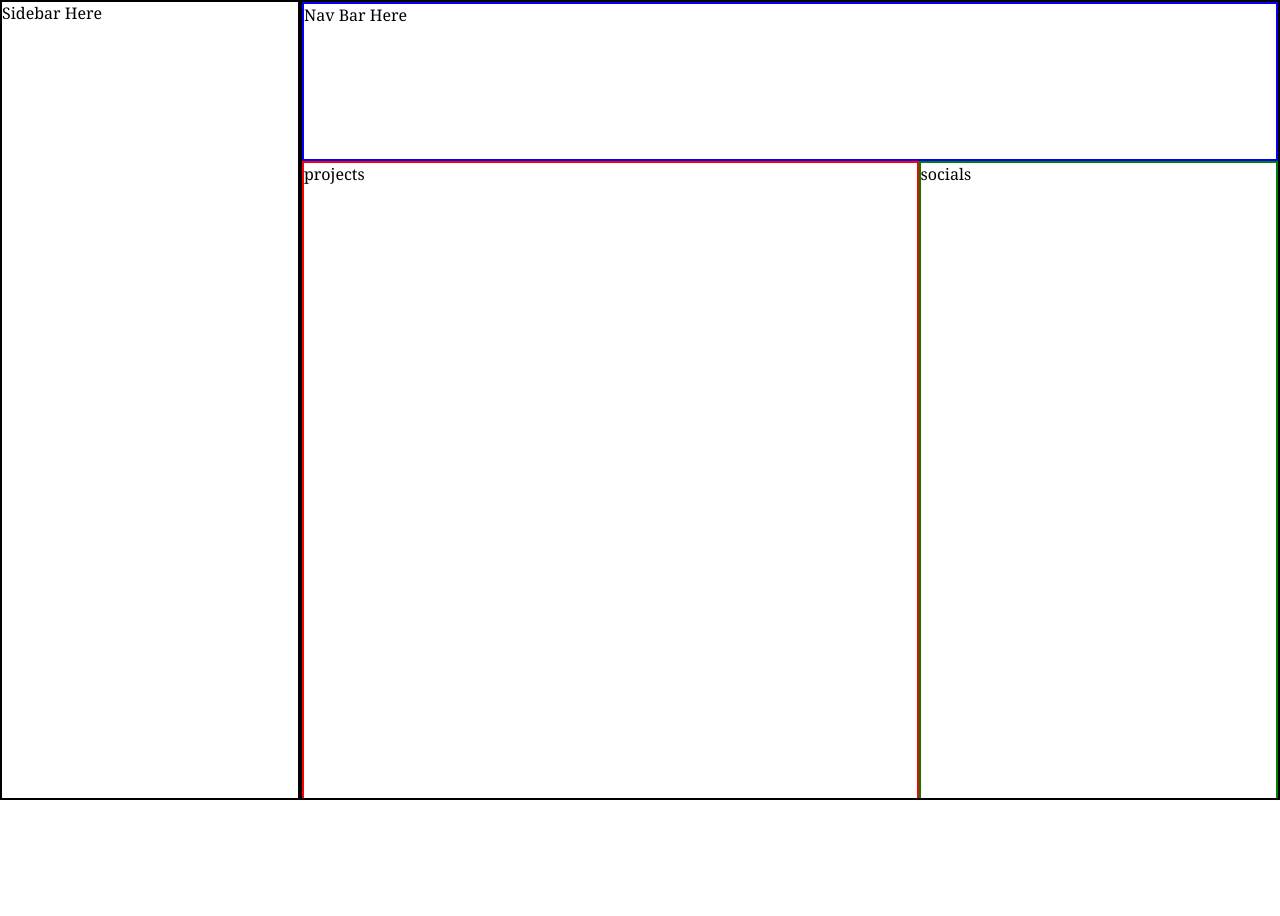
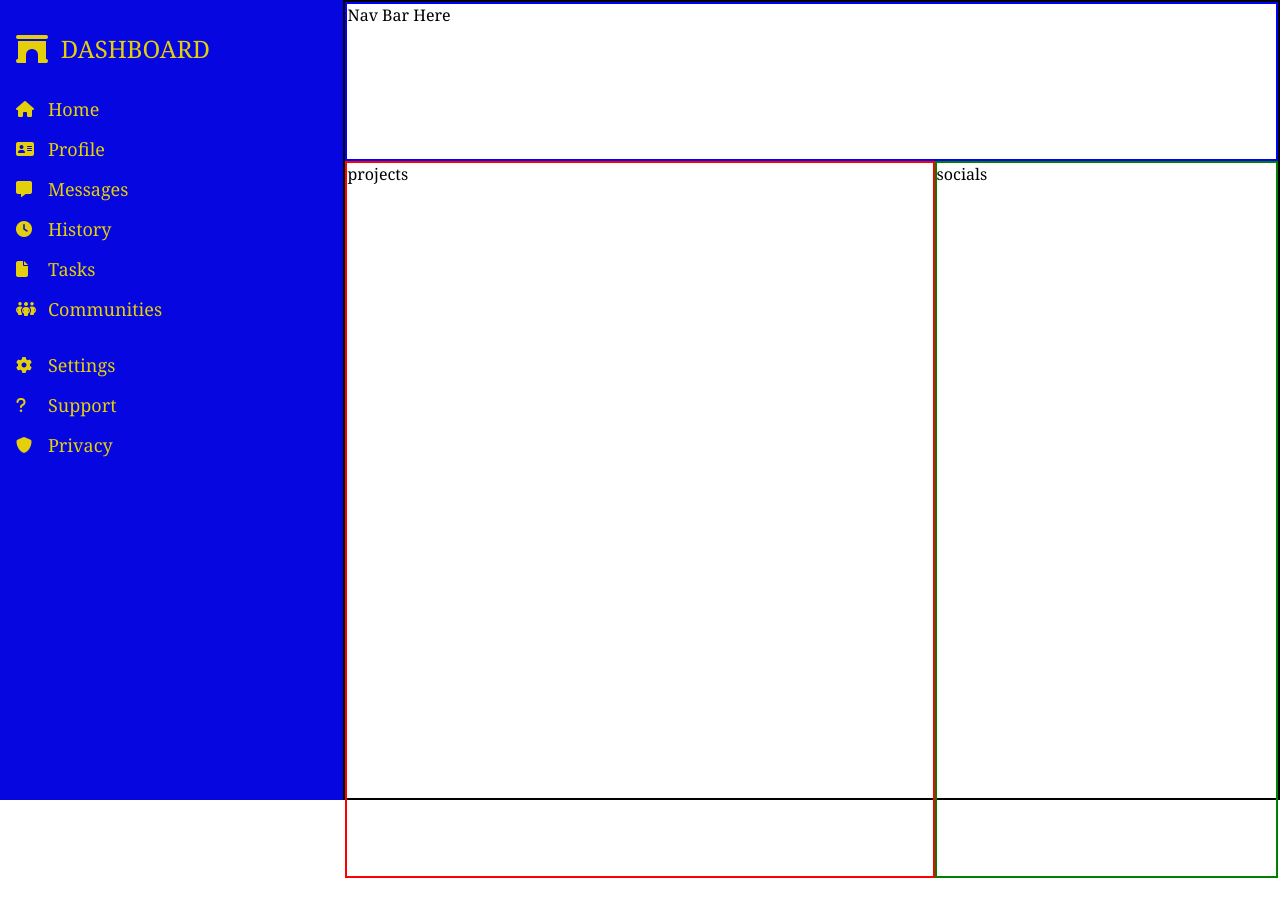
Before and after one commit to VenexCon/Admin-Dashboard, a plain HTML site: page index.html in a window 1280 px wide. Before the commit the page ends 800 px from the top, so only its background shows below. Drawn offline with Linux system fonts and the light colour scheme.

Commit message:
<feat> aside media quries updated

```diff
--- a/index.html
+++ b/index.html
@@ -11,7 +11,68 @@
 <body>
 
     <script src="https://kit.fontawesome.com/a587b37b46.js" crossorigin="anonymous"></script>
-    <aside>Sidebar Here</aside>
+    <aside>
+        <div class="hero-wrapper">
+            <i class="fa-solid fa-archway fa-2x"></i>
+            <p>DASHBOARD</p>
+        </div>
+
+        <div class="taskbar">
+
+            <div class="task-item" id="home">
+                <a href="#"><i class="fa-solid fa-house"></i>
+                <p>Home</p></a>
+            </div>
+
+            <div class="task-item" id="profile">
+                <a href="#"><i class="fa-solid fa-address-card"></i>
+                <p>Profile</p></a>
+            </div>
+
+            <div class="task-item" id="messages">
+                <a href="#"><i class="fa-solid fa-message"></i>
+                <p>Messages</p></a>
+            </div>
+
+            <div class="task-item" id="history">
+                <a href="#"><i class="fa-solid fa-clock"></i>
+                <p>History</p></a>
+            </div>
+
+            <div class="task-item" id="tasks">
+                <a href="#"><i class="fa-solid fa-file"></i>
+                <p>Tasks</p></a>
+            </div>
+
+            <div class="task-item" id="communities">
+                <a href="#"><i class="fa-solid fa-people-group"></i>
+                <p>Communities</p></a>
+            </div>
+        </div>
+
+        <div class="supportbar">
+
+            <div class="task-item" id="settings">
+            <a href="#"><i class="fa-solid fa-gear"></i>
+                <p>Settings</p></a>
+            </div>
+
+            <div class="task-item" id="support">
+                <a href="#"><i class="fa-solid fa-question"></i>
+                <p>Support</p></a>
+            </div>
+
+            <div class="task-item" id="privacy">
+                <a href="#"><i class="fa-solid fa-shield"></i>
+                <p>Privacy</p></a>
+            </div>
+
+        </div>
+    </aside>
+
+
+
+
     <main>
         <nav>Nav Bar Here</nav>
         <div class="container">
--- a/style/stle.scss
+++ b/style/stle.scss
@@ -1,3 +1,6 @@
+
+@import url('https://fonts.googleapis.com/css2?family=Noto+Serif&display=swap');
+
 
 /*Variables */
 $baseFont: #E4D00A;
@@ -5,15 +8,16 @@ $background_color: #0606e1 ;
 $aside_text:white;
 $alt_font: #161652;
 $base_border: #c032a2;
+$baseText:'Noto Serif', serif;
 
 * {
     box-sizing: border-box;
     margin: 0;
     padding: 0;
-    font-family: Georgia, 'Times New Roman', Times, serif;
+    font-family: $baseText;
 };
 
-body{
+ body{
     display: flex;
     flex-wrap: wrap;
     height: 100vh;
@@ -23,18 +27,82 @@ body{
 aside {
         flex-grow: 1;
         min-width: 300px;
-        border: solid 2px black;
-        height: 100%;;
+        height: 100%;
+        background-color: $background_color;
+
+        .hero-wrapper {
+            display: flex;
+            justify-content: flex-start;
+            margin-left: 1rem;
+            align-items: center;
+            margin-top: 2rem;
+            gap: 0.8rem;
+
+            i{
+                color: $baseFont;
+            }
+
+            p {
+                font-size: 1.5rem ;
+                color: $baseFont;
+            }
+        }
+
+        .supportbar , .taskbar {
+            margin-top: 2rem;
+            height: fit-content;
+            display: grid;
+            grid-template-rows: repeat(6, 1fr);
+            row-gap: 1rem;
+
+            .task-item {
+                display: flex;
+                flex-direction: row;
+                align-items: center;
+                gap: 1rem;
+                color: $baseFont;
+
+                a {
+                    text-decoration: none;
+                    color: $baseFont;
+                    display: contents;
+                }
+
+                i {
+                    width: 1rem;
+                    margin-left: 1rem;
+                    transition: 0.4s;
+                }
+
+                p {
+                    font-weight: 400;
+                    font-size: large;
+                }
+
+
+            }
+
+            a:hover{
+                color: #c032a2;
+                cursor: pointer;
+            }
+
+
+        }
+
+
     }
 
 
-/*aside Styling */
+
+
+/*Main Styling */
 main {
         flex-grow: 5;
         border: solid 2px black;
         min-width: 500px;
         height: 100vh;
-        overflow: scroll;
+        //overflow: scroll;
     }
 
     /*nav-bar */
@@ -72,12 +140,25 @@ main {
 
 
 
-@media only screen and (max-width: 800px) {
+ @media only screen and (max-width: 800px) {
 
     body {
 
          aside {
             max-height: 20vh;
+
+            .supportbar, .taskbar {
+                grid-template-columns: repeat(6, 1fr);
+                border: solid 2px black;;
+                max-height: 2rem;
+                margin-top: 0;
+            }
+
+            .supportbar {
+
+            }
+
+
         }
 
         main {
```
Also changed, not shown: style/stle.css, 1 other file.
